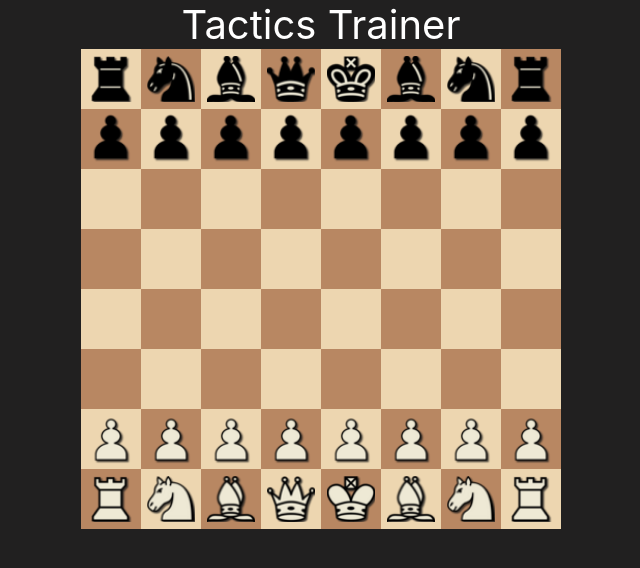
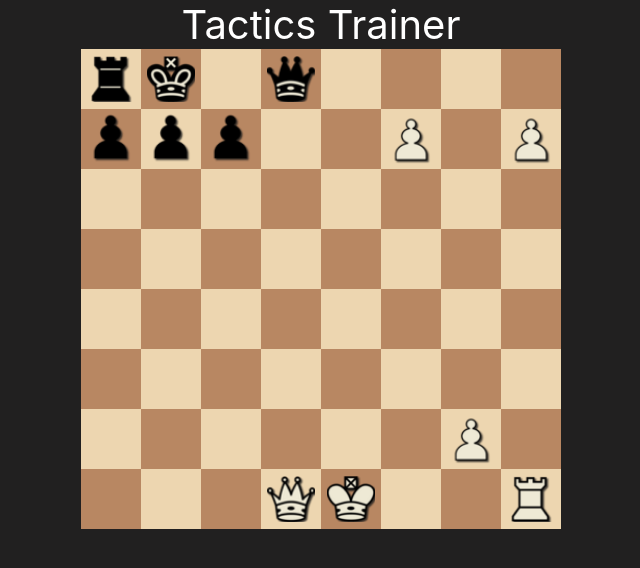
Before and after one commit to awbridgers/tactics-trainer-online, a React (Create React App) app: page / in a window 1280 px wide. Shown: the top 568 px of the page, without its empty margins (319-959 px from the left). Built offline with nearby package versions, Linux system fonts and the light colour scheme.

Commit message:
adds the ability to promote pieces by selecting from a dop down menu

```diff
--- a/package.json
+++ b/package.json
@@ -13,6 +13,7 @@
     "chess.js": "^1.0.0-beta.6",
     "react": "^18.2.0",
     "react-dom": "^18.2.0",
+    "react-icons": "^4.12.0",
     "react-scripts": "5.0.1",
     "styled-components": "^6.1.1",
     "typescript": "^4.9.5",
--- a/src/App.tsx
+++ b/src/App.tsx
@@ -1,5 +1,5 @@
 import styled from 'styled-components';
-import {Chess, PieceSymbol, Square} from 'chess.js';
+import {Chess, PieceSymbol, Square, Move} from 'chess.js';
 import React, {useRef, useState} from 'react';
 import blackPawn from './images/blackPawn2.png';
 import blackRook from './images/blackRook2.png';
@@ -13,6 +13,7 @@ import whiteKnight from './images/whiteKnight2.png';
 import whiteBishop from './images/whiteBishop2.png';
 import whiteQueen from './images/whiteQueen2.png';
 import whiteKing from './images/whiteKing2.png';
+import Promo from './Components/Promo';
 
 const getImage = (piece: PieceSymbol, color: 'w' | 'b') => {
   switch (piece) {
@@ -34,31 +35,65 @@ const getImage = (piece: PieceSymbol, color: 'w' | 'b') => {
 };
 
 function App() {
-  const [selectedSquare, setSelectedSquare] = useState<string | null>(null);
-  const [targetSquares, setTargetSquares] = useState<Set<string> | null>(null);
-  const [promotion, setPromotion] = useState<Omit<PieceSymbol, 'k'|'p'> | ''>('')
-  const chess = useRef(new Chess());
+  const [selectedSquare, setSelectedSquare] = useState<Square | null>(null);
+  const [targetSquares, setTargetSquares] = useState<Map<
+    Square,
+    Omit<Move, 'to'>
+  > | null>(null);
+  const [showPromo, setShowPromo] = useState<boolean>(false);
+  const promoInfo = useRef<{to: Square; from: Square} | null>(null);
+  const chess = useRef(new Chess('rk1q4/ppp2P1P/8/8/8/8/6P1/3QK2R w K - 0 1'));
 
   const handleClick = (e: React.MouseEvent) => {
     if (!selectedSquare) {
       const squareInfo = chess.current.get(e.currentTarget.id as Square);
-      if(squareInfo && squareInfo.color === chess.current.turn()){
-        setSelectedSquare(e.currentTarget.id);
-        const moveList = chess.current
+      if (squareInfo && squareInfo.color === chess.current.turn()) {
+        setSelectedSquare(e.currentTarget.id as Square);
+        const moveList: [Square, Omit<Move, 'to'>][] = chess.current
           .moves({square: e.currentTarget.id as Square, verbose: true})
-          .map((x) => x.to);
-        setTargetSquares(new Set(moveList));
+          .map((x) => {
+            const {to, ...details} = x;
+            return [to, details];
+          });
+        setTargetSquares(new Map(moveList));
       }
-
     } else {
-      if(targetSquares?.has(e.currentTarget.id)){
+      if (targetSquares?.has(e.currentTarget.id as Square)) {
+        console.log('test');
         //this is a legal move!
-        chess.current.move({from: selectedSquare, to: e.currentTarget.id})
+        const info = targetSquares.get(e.currentTarget.id as Square);
+        if (info && info.promotion) {
+          setShowPromo(true);
+          promoInfo.current = {
+            from: selectedSquare,
+            to: e.currentTarget.id as Square,
+          };
+        } else {
+          chess.current.move({from: selectedSquare, to: e.currentTarget.id});
+        }
 
       }
       setSelectedSquare(null);
         setTargetSquares(null);
     }
+  };
+  const promotePiece = (e: React.MouseEvent) => {
+    console.log(e.currentTarget.id);
+
+    if (promoInfo.current) {
+      console.log(promoInfo.current);
+      const {to, from} = promoInfo.current;
+      chess.current.move({to, from, promotion: e.currentTarget.id});
+      setShowPromo(false);
+
+      promoInfo.current = null;
+    }
+  };
+  const cancelPromotion = () => {
+    setSelectedSquare(null);
+    setTargetSquares(null);
+    setShowPromo(false);
+    promoInfo.current = null;
   };
   return (
     <Container>
@@ -67,22 +102,18 @@ function App() {
         {chess.current &&
           chess.current.board().map((row, i) => (
             <BoardRow key={i}>
-              {row.map((square, j) => (
+              {row.map((square, j) => {
+                const id = `${String.fromCharCode(j + 97)}${8 - i}`;
+                return (
                   <BoardSquare
                     $row={i}
                     $col={j}
                     key={j}
-                  $selected={
-                    selectedSquare === `${String.fromCharCode(j + 97)}${8 - i}`
+                    $selected={selectedSquare === id}
+                    $targetted={
+                      targetSquares ? targetSquares.has(id as Square) : false
                     }
-                  $targetted={
-                    targetSquares
-                      ? targetSquares.has(
-                          `${String.fromCharCode(j + 97)}${8 - i}`
-                        )
-                      : false
-                  }
-                  id={`${String.fromCharCode(j + 97)}${8 - i}`}
+                    id={id}
                     onClick={handleClick}
                     //onDragEnter={handleDragEnter}
                   >
@@ -94,8 +125,16 @@ function App() {
                         //draggable
                       />
                     )}
+                    {showPromo && promoInfo.current?.to === id && (
+                      <Promo
+                        color={chess.current.turn()}
+                        onClick={promotePiece}
+                        cancel={() => cancelPromotion()}
+                      />
+                    )}
                   </BoardSquare>
-              ))}
+                );
+              })}
             </BoardRow>
           ))}
       </div>
@@ -128,6 +167,7 @@ const BoardSquare = styled.div<{
       ? '4px solid red'
       : '0px'};
   box-sizing: border-box;
+  position: relative;
   outline-offset: -4px;
   height: 60px;
   width: 60px;
--- /dev/null
+++ b/src/Components/Promo.tsx
@@ -0,0 +1,95 @@
+import styled from 'styled-components';
+import blackRook from '../images/blackRook2.png';
+import blackKnight from '../images/blackKnight2.png';
+import blackBishop from '../images/blackBishop2.png';
+import blackQueen from '../images/blackQueen2.png';
+import whiteRook from '../images/whiteRook2.png';
+import whiteKnight from '../images/whiteKnight2.png';
+import whiteBishop from '../images/whiteBishop2.png';
+import whiteQueen from '../images/whiteQueen2.png';
+import {FaX} from 'react-icons/fa6';
+
+type Props = {
+  color: 'w' | 'b';
+  onClick: (e: React.MouseEvent) => void;
+  cancel: () => void;
+};
+const Promo = ({color, onClick, cancel}: Props) => (
+  <Container>
+    <Box id="q" onClick={onClick}>
+      <img
+        src={color === 'w' ? whiteQueen : blackQueen}
+        alt={color === 'w' ? 'White Queen' : 'Black Queen'}
+      />
+    </Box>
+    <Box id="r" onClick={onClick}>
+      <img
+        src={color === 'w' ? whiteRook : blackRook}
+        alt={color === 'w' ? 'White Rook' : 'Black Rook'}
+      />
+    </Box>
+    <Box id="b" onClick={onClick}>
+      <img
+        src={color === 'w' ? whiteBishop : blackBishop}
+        alt={color === 'w' ? 'White Bishop' : 'Black Bishop'}
+      />
+    </Box>
+    <Box id="n" onClick={onClick}>
+      <img
+        src={color === 'w' ? whiteKnight : blackKnight}
+        alt={color === 'w' ? 'White Knight' : 'Black Knight'}
+      />
+    </Box>
+    <div className="cancel">
+      <Cancel onClick={cancel}>
+        <FaX style={{fontSize: '20px'}} />
+      </Cancel>
+    </div>
+  </Container>
+);
+
+const Box = styled.div`
+  width: 60px;
+  height: 60px;
+  display: flex;
+  align-items: center;
+  justify-content: center;
+  &:hover {
+    background-color: yellow;
+  }
+  img {
+    width: 80%;
+    margin: auto;
+  }
+`;
+const Container = styled.div`
+  display: flex;
+  flex-direction: column;
+  align-items: center;
+  justify-content: center;
+  background-color: #a2a3a2;
+  position: absolute;
+  top: 0px;
+  z-index: 1;
+  .cancel {
+    background-color: grey;
+    width: 100%;
+    display: flex;
+    justify-content: center;
+    align-items: center;
+  }
+`;
+const Cancel = styled.button`
+  border-radius: 10px;
+  background-color: #a2a3a2;
+  display: flex;
+  justify-content: center;
+  align-items: center;
+  height: 500;
+  width: 500;
+  &:hover {
+    background-color: yellow;
+  }
+`;
+
+export default Promo;
```
Also changed, not shown: 1 other file (tests, documents, lock files or other folders). Lines whose indentation alone changed are shown as unchanged.
